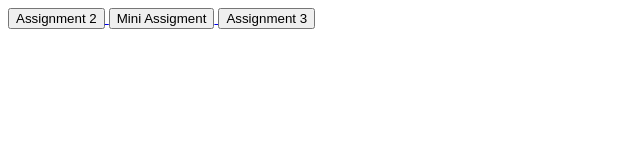
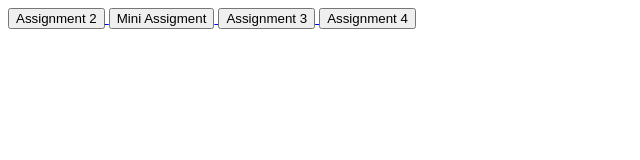
Before and after one commit to kerneylh/Graphics-Pages, a plain HTML site: page index.html in a window 1280 px wide. Shown: the whole page, without its empty margins (0-640 px from the left). Drawn offline with Linux system fonts and the light colour scheme.

Commit message:
added assignment 4

```diff
--- a/index.html
+++ b/index.html
@@ -12,6 +12,9 @@
         <a href = "assignment3.html">
             <button>Assignment 3</button>
         </a>
+        <a href = "assignment4.html">
+            <button>Assignment 4</button>
+        </a>
 
     </body>
 </html>
```
